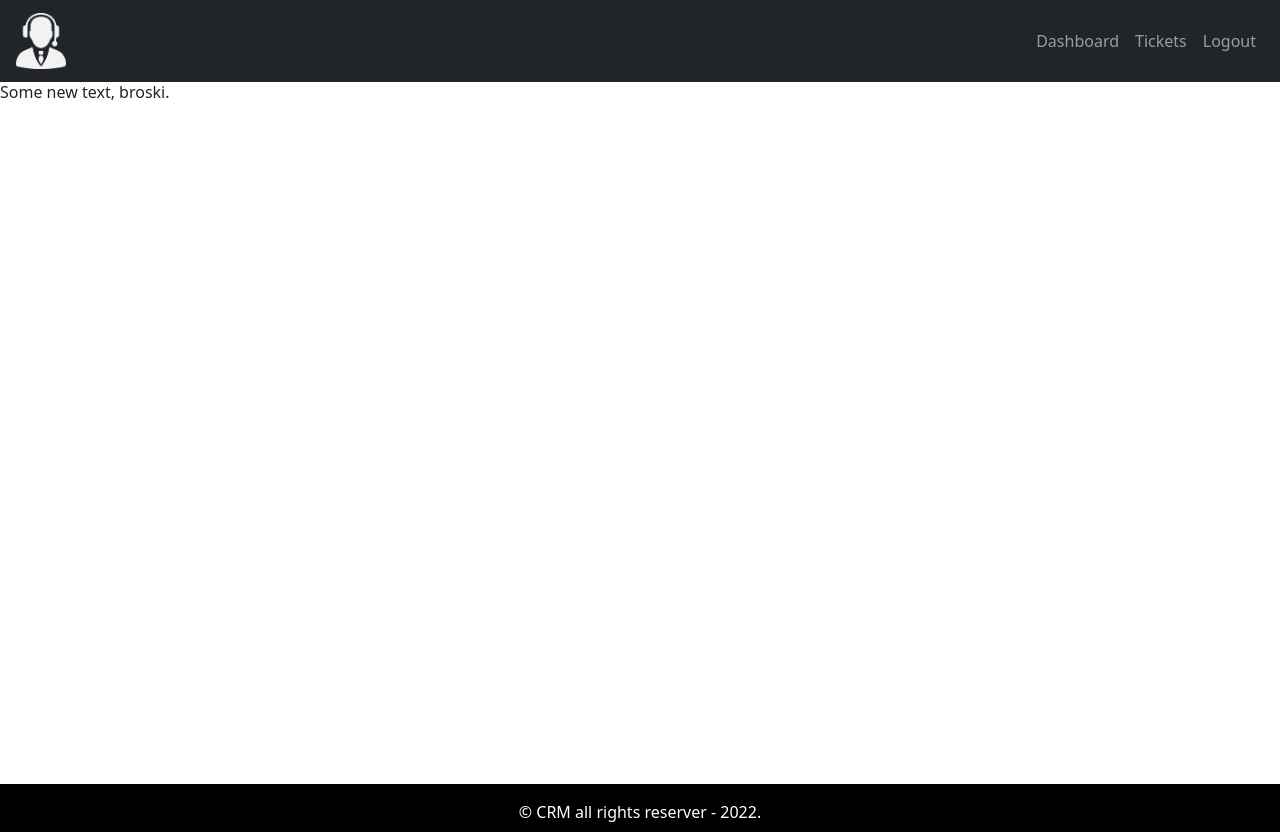
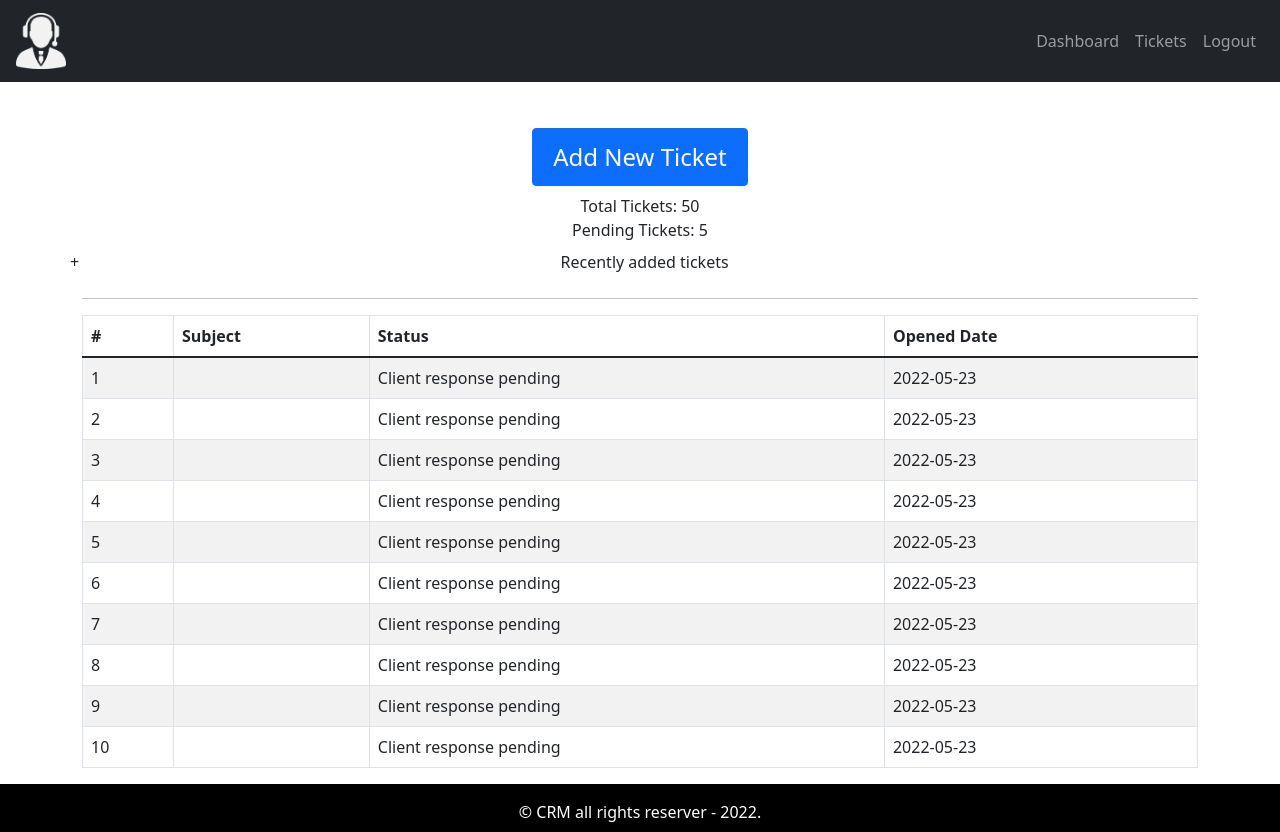
Before and after one commit to CamSteph/crm-ticketing-system, a React (Create React App) app: page / in a window 1280 px wide. Built offline with nearby package versions, Linux system fonts and the light colour scheme.

Commit message:
Dashboard UI added.

```diff
--- a/src/App.js
+++ b/src/App.js
@@ -2,6 +2,7 @@ import React from "react";
 import "./App.css";
 // Page imports
 import EntryPage from "./pages/entry/EntryPage";
+import DashboardPage from "./pages/dashboard/DashboardPage";
 // End Page imports
 
 // Import components
@@ -17,7 +18,7 @@ function App() {
     <div className="App">
       {/* <EntryPage/> */}
       <DefaultLayout>
-        Some new text, broski.
+        <DashboardPage/>
       </DefaultLayout>
     </div>
   );
--- /dev/null
+++ b/src/assets/data/dummyTickets.json
@@ -0,0 +1,52 @@
+[
+    {
+        "id": 1,
+        "status" : "Client response pending",
+        "addedAt" : "2022-05-23"
+    },
+    {
+        "id": 2,
+        "status" : "Client response pending",
+        "addedAt" : "2022-05-23"
+    },
+    {
+        "id": 3,
+        "status" : "Client response pending",
+        "addedAt" : "2022-05-23"
+    },
+    {
+        "id": 4,
+        "status" : "Client response pending",
+        "addedAt" : "2022-05-23"
+    },
+    {
+        "id": 5,
+        "status" : "Client response pending",
+        "addedAt" : "2022-05-23"
+    },
+    {
+        "id": 6,
+        "status" : "Client response pending",
+        "addedAt" : "2022-05-23"
+    },
+    {
+        "id": 7,
+        "status" : "Client response pending",
+        "addedAt" : "2022-05-23"
+    },
+    {
+        "id": 8,
+        "status" : "Client response pending",
+        "addedAt" : "2022-05-23"
+    },
+    {
+        "id": 9,
+        "status" : "Client response pending",
+        "addedAt" : "2022-05-23"
+    },
+    {
+        "id": 10,
+        "status" : "Client response pending",
+        "addedAt" : "2022-05-23"
+    }
+]
--- /dev/null
+++ b/src/components/ticketTable/TicketTable.js
@@ -0,0 +1,36 @@
+import React from 'react';
+// Import Bootstrap
+import {Table} from 'react-bootstrap';
+// End import bootstrap
+
+const TicketTable = ({tickets}) => {
+  return (
+    <Table striped bordered hover>
+        <thead>
+            <tr>
+                <th>#</th>
+                <th>Subject</th>
+                <th>Status</th>
+                <th>Opened Date</th>
+            </tr>
+        </thead>
+        <tbody>
+            {tickets.length ? tickets.map(row => {
+                return (<tr key={row.id}>
+                    <td>{row.id}</td>
+                    <td>{row.subject}</td>
+                    <td>{row.status}</td>
+                    <td>{row.addedAt}</td>
+                </tr>)
+            })
+            :
+            <tr>
+                <td colSpan="4" className="text-center">Ticket queue is empty. Check back later.</td>
+            </tr>
+            }
+        </tbody>
+    </Table>
+  )
+}
+
+export default TicketTable
--- a/src/layout/DefaultLayout.js
+++ b/src/layout/DefaultLayout.js
@@ -4,7 +4,6 @@ import React from 'react';
 import HeaderComponent from './partials/HeaderComponent';
 import FooterComponent from './partials/FooterComponent';
 // End import components
-// anther comment to commit
 
 const DefaultLayout = ({children}) => {
   return (
--- /dev/null
+++ b/src/pages/dashboard/DashboardPage.js
@@ -0,0 +1,43 @@
+import React from 'react';
+// Import bootstrap
+import {Container, Row, Col, Button} from 'react-bootstrap';
+// End import bootstrap
+
+// Import Components
+import TicketTable from '../../components/ticketTable/TicketTable';
+// End Import Components
+
+// Import dummy data
+import dummyTickets from '../../assets/data/dummyTickets.json';
+// End import dummy data
+
+const DashboardPage = () => {
+  return (
+    <Container>
+      <Row>
+        <Col className='text-center mt-5 mb-2'>
+          <Button variant="primary" style={{'font-size':'1.5rem', 'padding':'10px 20px', 'color':'#fff'}}>Add New Ticket</Button>
+        </Col>
+      </Row>
+      <Row>
+        <Col className='text-center mb-2'>
+          <div>Total Tickets: 50</div>
+          <div>Pending Tickets: 5</div>
+        </Col>
+      </Row>
+      <Row>+
+        <Col className='text-center mb-2'>
+          Recently added tickets
+        </Col>
+      </Row>
+      <hr/>
+      <Row>
+        <Col className='recent-tcket'>
+          <TicketTable tickets={dummyTickets}/>
+        </Col>
+      </Row>
+    </Container>
+  )
+}
+
+export default DashboardPage
```
